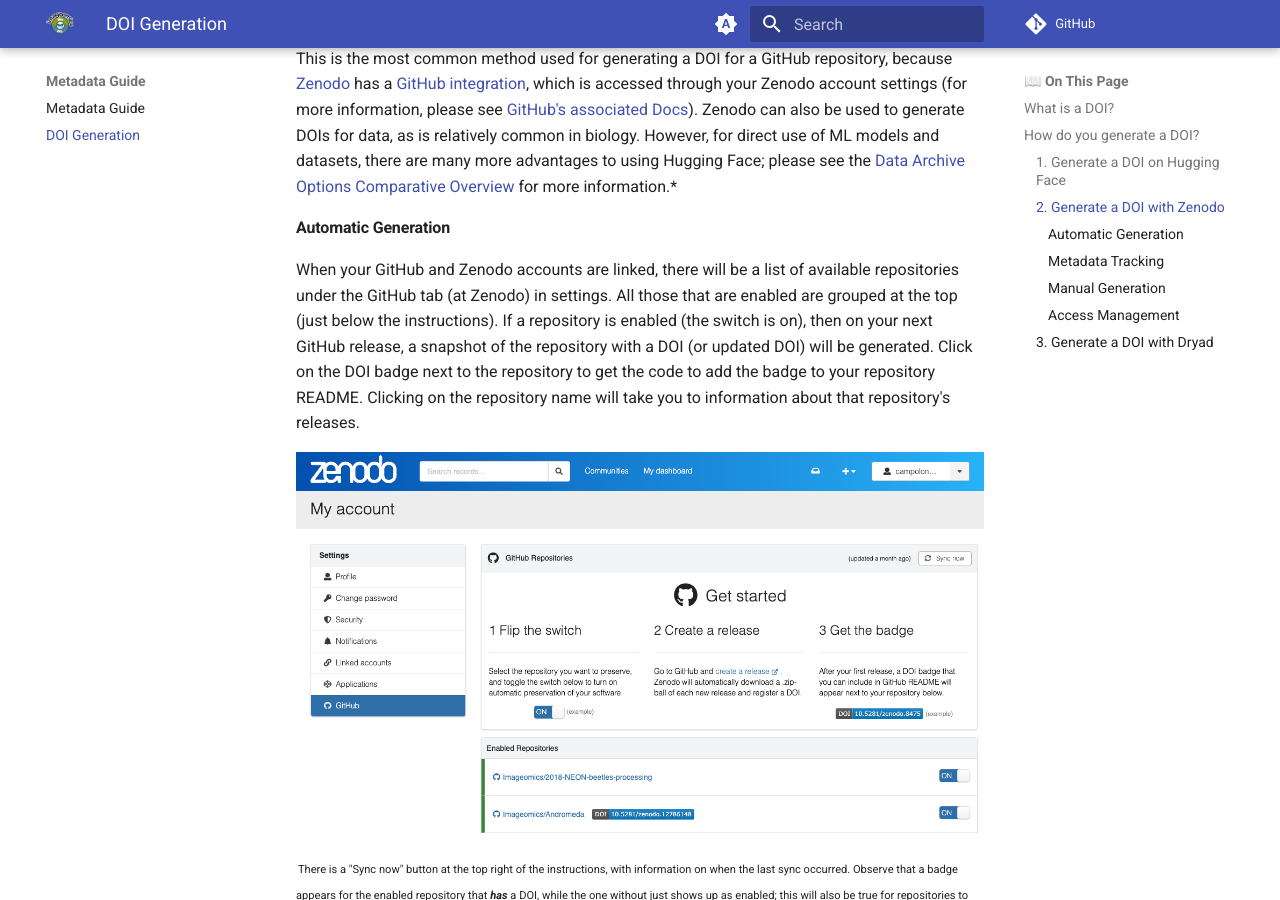
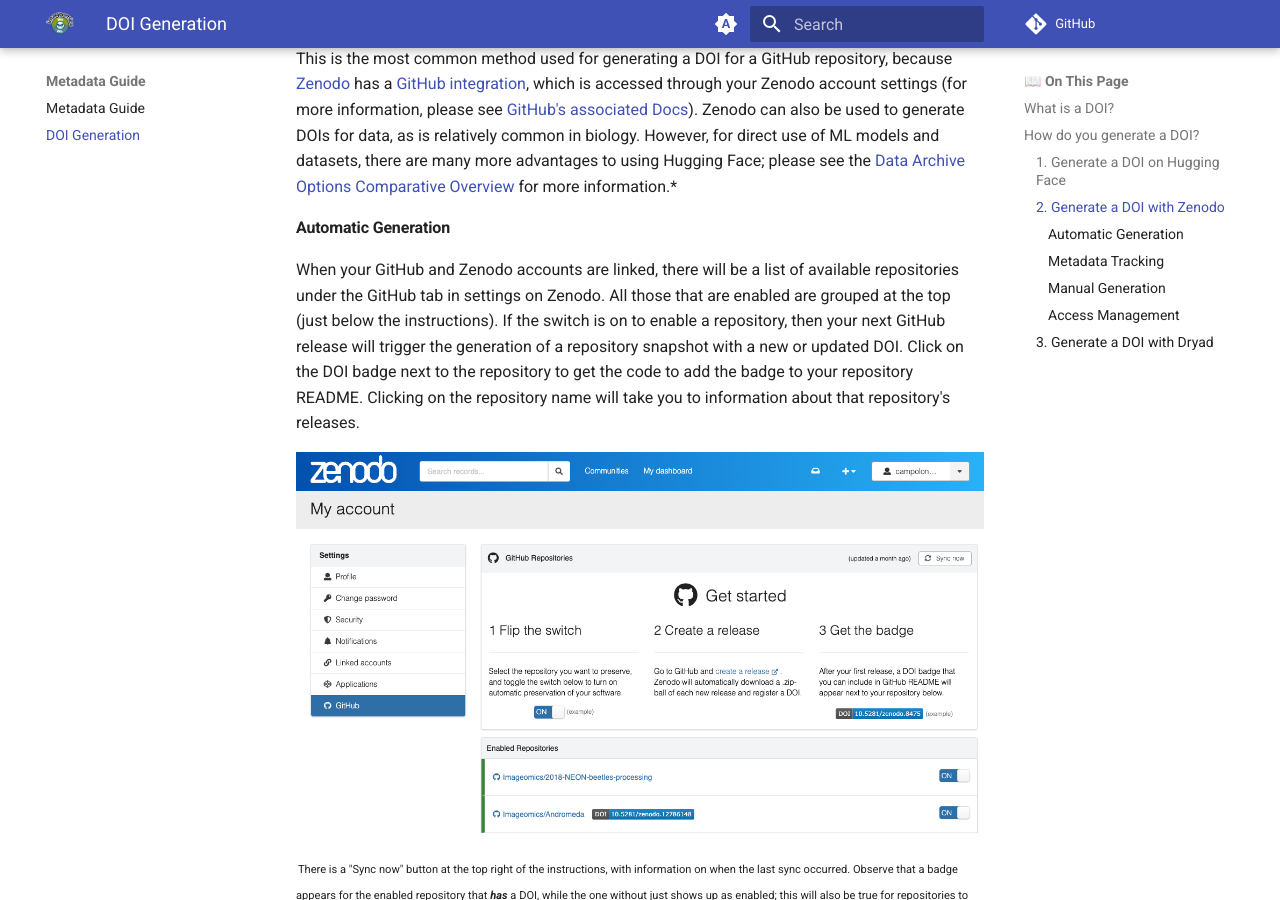
Before and after one commit to akashgunjegaon/Collaborative-distributed-science-guide, an MkDocs documentation site: the page built from docs/wiki-guide/doi-generation.md, in a window 1280 px wide and 900 px high, scrolled down 1295 px. Built offline with MkDocs 1.6.1 and Material for MkDocs 9.7.7, drawn with Linux system fonts in a browser that asks for light colours; comment, search, counter and statistics services are not loaded; some of the changed text lies outside the part shown.

Commit message:
Streamline some descriptions with removal of parentheses

```diff
--- a/docs/wiki-guide/doi-generation.md
+++ b/docs/wiki-guide/doi-generation.md
@@ -32,7 +32,7 @@ This is the most common method used for generating a DOI for a GitHub repository
 
 #### Automatic Generation
 
-When your GitHub and Zenodo accounts are linked, there will be a list of available repositories under the GitHub tab (at Zenodo) in settings. All those that are enabled are grouped at the top (just below the instructions). If a repository is enabled (the switch is on), then on your next GitHub release, a snapshot of the repository with a DOI (or updated DOI) will be generated. Click on the DOI badge next to the repository to get the code to add the badge to your repository README. Clicking on the repository name will take you to information about that repository's releases.
+When your GitHub and Zenodo accounts are linked, there will be a list of available repositories under the GitHub tab in settings on Zenodo. All those that are enabled are grouped at the top (just below the instructions). If the switch is on to enable a repository, then your next GitHub release will trigger the generation of a repository snapshot with a new or updated DOI. Click on the DOI badge next to the repository to get the code to add the badge to your repository README. Clicking on the repository name will take you to information about that repository's releases.
 
 ![Zenodo instructions and enabled repos](images/doi-generation/enabled_repos+intstructions.png){ loading=lazy, width="800" }
 
@@ -69,7 +69,7 @@ When creating a new record on Zenodo, please ensure that other members of your p
 
 ### 3. Generate a DOI with Dryad
 
-[Dryad](https://datadryad.org/stash/about) is another research data repository (similar to Zenodo) through which one can archive digital objects (such as, but not limited to, data) supporting scholarly publications, and obtain a DOI. It has a review process when depositing data and requires dedication to the public domain (CC0) of all digital objects uploaded. Imageomics through OSU is a member organization of Dryad, reducing or eliminating data deposit charge(s). To determine whether Dryad is a suitable archive for Institute data products supporting your publication, please consider the [Data Archive Options Comparative Overview](../pdfs/Data_Archive-Publication-Options-Comparative-Overview.pdf) for more information, and consult with the Institute's Senior Data Scientist.*
+[Dryad](https://datadryad.org/stash/about) is another research data repository, similar to Zenodo, through which one can archive digital objects (such as, but not limited to, data) supporting scholarly publications, and obtain a DOI. It has a review process when depositing data and requires dedication to the public domain (CC0) of all digital objects uploaded. Imageomics through OSU is a member organization of Dryad, reducing or eliminating data deposit charge(s). To determine whether Dryad is a suitable archive for Institute data products supporting your publication, please consider the [Data Archive Options Comparative Overview](../pdfs/Data_Archive-Publication-Options-Comparative-Overview.pdf) for more information, and consult with the Institute's Senior Data Scientist.*
 
 <br>
 <br>
```
Also changed, not shown: other parts of docs/wiki-guide/doi-generation.md (+1 -1 lines).
